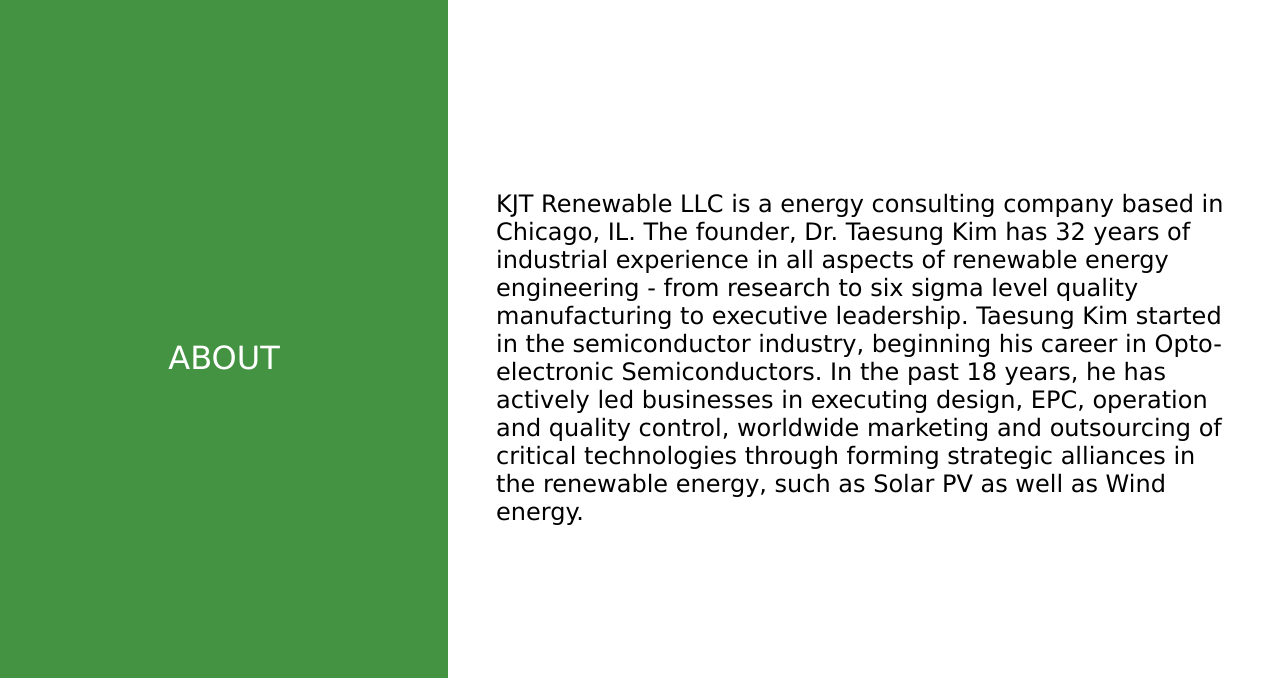
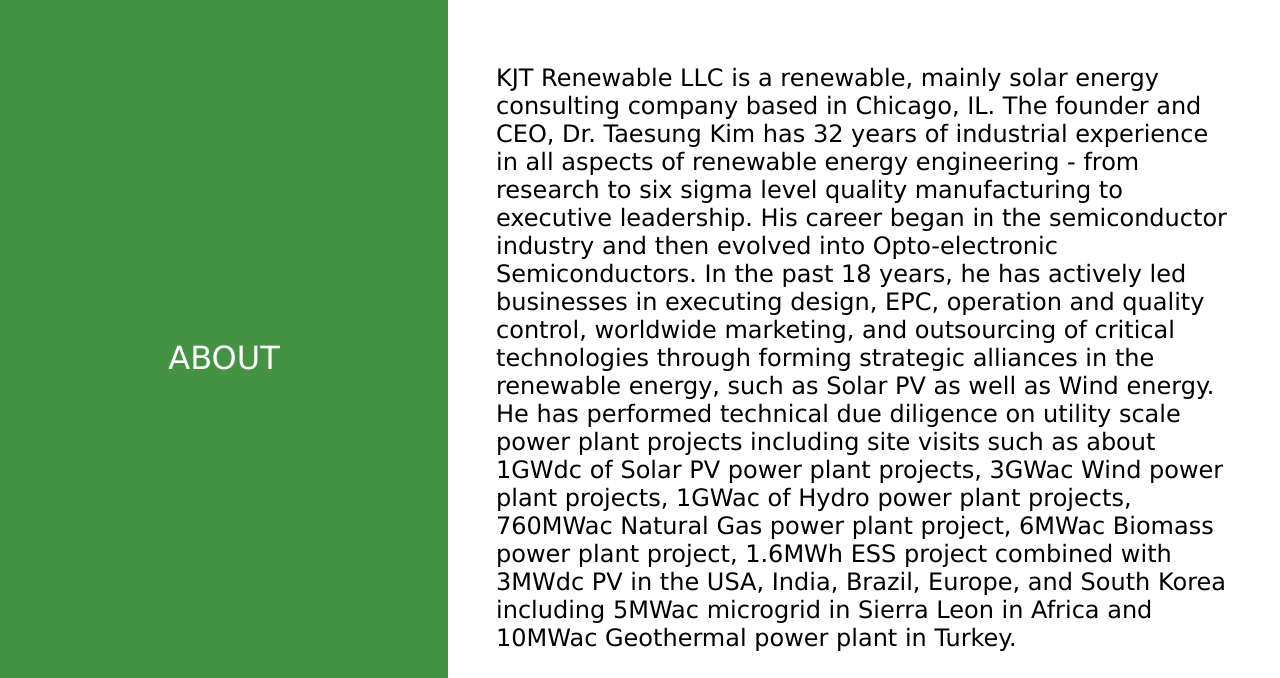
Before and after one commit to tedkim97/kjtenergy_website, a plain HTML site: page index.html in a window 1280 px wide. Shown: the part 802-1480 px from the top of the page. Drawn offline with Linux system fonts and the light colour scheme.

Commit message:
revisions to about

```diff
--- a/index.html
+++ b/index.html
@@ -32,9 +32,7 @@
       </div>
     </div>
     <div class="contentpane" style="background:rgb(255, 255, 255)">
-      KJT Renewable LLC is a energy consulting company based in Chicago, IL. The founder, Dr. Taesung Kim has 32 years of industrial experience in all aspects of renewable energy engineering - from research to six sigma level quality manufacturing to executive leadership.
-
-      Taesung Kim started in the semiconductor industry, beginning his career in Opto-electronic Semiconductors. In the past 18 years, he has actively led businesses in executing design, EPC, operation and quality control, worldwide marketing and outsourcing of critical technologies through forming strategic alliances in the renewable energy, such as Solar PV as well as Wind energy.
+      KJT Renewable LLC is a renewable, mainly solar energy consulting company based in Chicago, IL. The founder and CEO, Dr. Taesung Kim has 32 years of industrial experience in all aspects of renewable energy engineering - from research to six sigma level quality manufacturing to executive leadership. His career began in the semiconductor industry and then evolved into Opto-electronic Semiconductors. In the past 18 years, he has actively led businesses in executing design, EPC, operation and quality control, worldwide marketing, and outsourcing of critical technologies through forming strategic alliances in the renewable energy, such as Solar PV as well as Wind energy. He has performed technical due diligence on utility scale power plant projects including site visits such as about 1GWdc of Solar PV power plant projects, 3GWac Wind power plant projects, 1GWac of Hydro power plant projects, 760MWac Natural Gas power plant project, 6MWac Biomass power plant project, 1.6MWh ESS project combined with 3MWdc PV in the USA, India, Brazil, Europe, and South Korea including 5MWac microgrid in Sierra Leon in Africa and 10MWac Geothermal power plant in Turkey.
     </div>
   </div>
 
```
